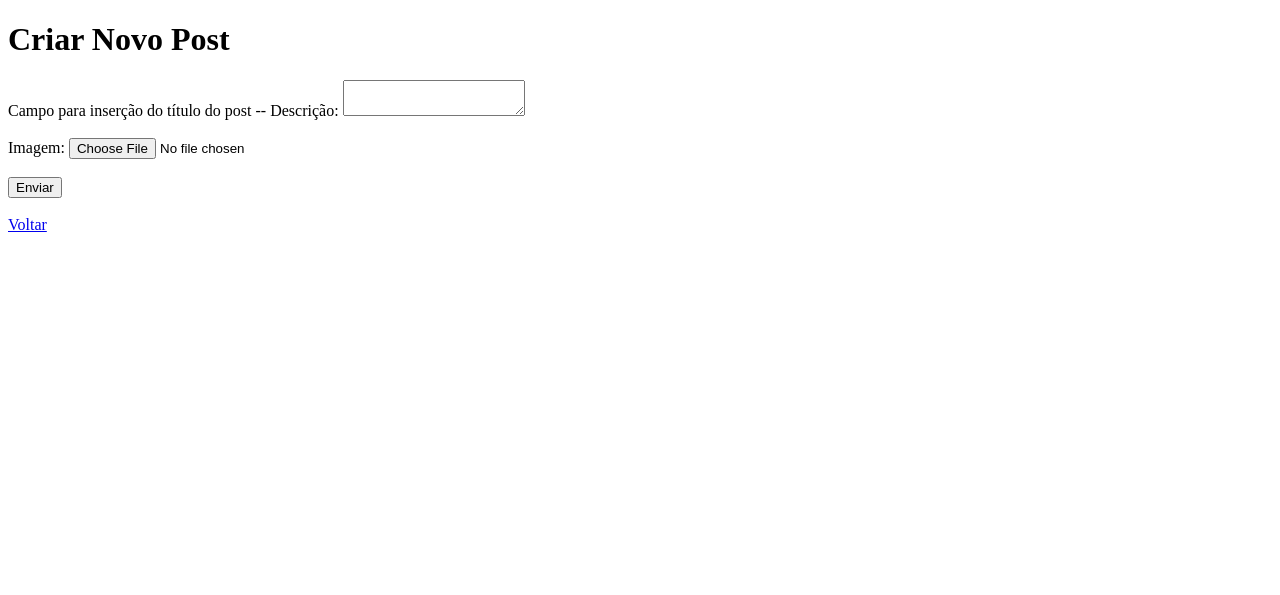
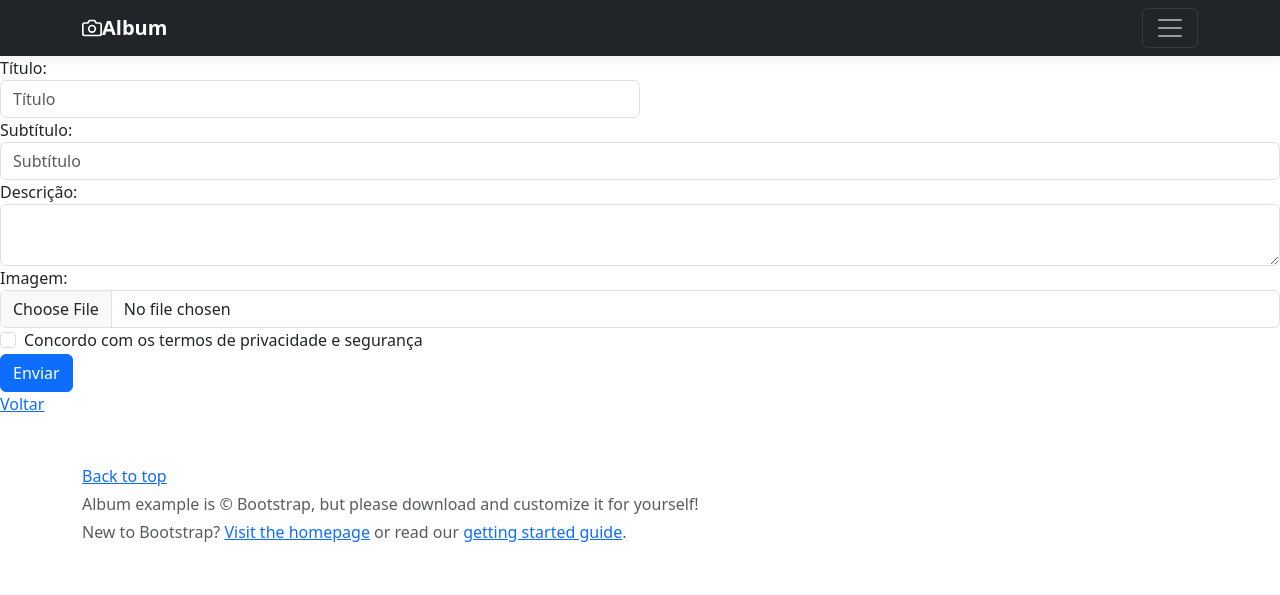
Before and after one commit to GiulianaFnch/FlaskBlog, a Flask app: page /new_post in a window 1280 px wide. Shown: the top 595 px of the page. Run offline with Flask 2, Linux system fonts and the light colour scheme; some libraries are stand-ins or nearby versions.

Commit message:
upload do codigo teste para new_post

```diff
--- a/templates/new_post.html
+++ b/templates/new_post.html
@@ -1,41 +1,129 @@
-<!DOCTYPE html>
+<!doctype html>
 <html lang="en">
+
 <head>
-    <!-- Metadados da página -->
-    <meta charset="UTF-8">
-    <title>Novo Post</title>
+  <meta charset="utf-8">
+  <meta name="viewport" content="width=device-width, initial-scale=1, shrink-to-fit=no">
+  <meta name="description" content="">
+  <meta name="author" content="">
+  <link rel="icon" href="/docs/4.0/assets/img/favicons/favicon.ico">
+
+  <title>Album example for Bootstrap</title>
+
+  <link rel="canonical" href="https://getbootstrap.com/docs/4.0/examples/album/">
+
+  <!-- Bootstrap core CSS -->
+  <link href="https://cdn.jsdelivr.net/npm/bootstrap@5.3.3/dist/css/bootstrap.min.css" rel="stylesheet"
+    integrity="sha384-QWTKZyjpPEjISv5WaRU9OFeRpok6YctnYmDr5pNlyT2bRjXh0JMhjY6hW+ALEwIH" crossorigin="anonymous">
+
+  <!-- Custom styles for this template -->
+  <link href="album.css" rel="stylesheet">
 </head>
+
 <body>
-    <!-- Título principal da página -->
-    <h1>Criar Novo Post</h1>
+
+  <header>
+    <div class="collapse bg-dark" id="navbarHeader">
+      <div class="container">
+        <div class="row">
+          <div class="col-sm-8 col-md-7 py-4">
+            <h4 class="text-white">About</h4>
+            <p class="text-muted">Add some information about the album below, the author, or any other background
+              context. Make it a few sentences long so folks can pick up some informative tidbits. Then, link them off
+              to some social networking sites or contact information.</p>
+          </div>
+          <div class="col-sm-4 offset-md-1 py-4">
+            <h4 class="text-white">Contact</h4>
+            <ul class="list-unstyled">
+              <li><a href="#" class="text-white">Follow on Twitter</a></li>
+              <li><a href="#" class="text-white">Like on Facebook</a></li>
+              <li><a href="#" class="text-white">Email me</a></li>
+            </ul>
+          </div>
+        </div>
+      </div>
+    </div>
+    <div class="navbar navbar-dark bg-dark box-shadow">
+      <div class="container d-flex justify-content-between">
+        <a href="#" class="navbar-brand d-flex align-items-center">
+          <svg xmlns="http://www.w3.org/2000/svg" width="20" height="20" viewBox="0 0 24 24" fill="none"
+            stroke="currentColor" stroke-width="2" stroke-linecap="round" stroke-linejoin="round" class="mr-2">
+            <path d="M23 19a2 2 0 0 1-2 2H3a2 2 0 0 1-2-2V8a2 2 0 0 1 2-2h4l2-3h6l2 3h4a2 2 0 0 1 2 2z"></path>
+            <circle cx="12" cy="13" r="4"></circle>
+          </svg>
+          <strong>Album</strong>
+        </a>
+        <button class="navbar-toggler" type="button" data-toggle="collapse" data-target="#navbarHeader"
+          aria-controls="navbarHeader" aria-expanded="false" aria-label="Toggle navigation">
+          <span class="navbar-toggler-icon"></span>
+        </button>
+      </div>
+    </div>
+  </header>
+
+  <main role="main">
 
     <!-- Formulário para criação de um novo post -->
     <form action="{{ url_for('new_post') }}" method="post" enctype="multipart/form-data">
-Campo para inserção do título do post --        <!-- >
+
+
+
+      <div class="form-group col-md-6">
         <label for="title">Título:</label>
-        <input type="text" name="title" id="title" required>
-        <br><br>
+        <input type="text" class="form-control" id="title" name="title" placeholder="Título" required>
+      </div>
+      <div class="form-group">
+        <label for="subtitulo">Subtítulo:</label>
+        <input type="text" class="form-control" id="subtitulo" name="subtitulo" placeholder="Subtítulo">
+      </div>
+      <div class="form-group">
+        <label for="description">Descrição:</label>
+        <textarea name="description" class="form-control" id="description" required></textarea>
+      </div>
+        <div class="form-group">
+          <label for="inputZip">Imagem:</label>
+          <input type="file"  class="form-control" name="file" id="file">
+        </div>
+      </div>
+      <div class="form-group">
+        <div class="form-check">
+          <input class="form-check-input" type="checkbox" id="gridCheck">
+          <label class="form-check-label" for="gridCheck">
+            Concordo com os termos de privacidade e segurança
+          </label>
+        </div>
+      </div>
+      <button type="submit" class="btn btn-primary">Enviar</button>
+    </form>
+    <a href="{{ url_for('index') }}">Voltar</a>
+  </main>
 
-        <label for="subtitulo">Subtítulo</label>
-        <input type="text" name="subtitulo" id="subtitulo">
-        <br><br>
+  <footer class="text-muted">
+    <div class="container">
+      <p class="float-right">
+        <a href="#">Back to top</a>
+      </p>
+      <p>Album example is &copy; Bootstrap, but please download and customize it for yourself!</p>
+      <p>New to Bootstrap? <a href="../../">Visit the homepage</a> or read our <a href="../../getting-started/">getting
+          started guide</a>.</p>
+    </div>
+  </footer>
 
-        <!-- Campo para inserção da descrição do post -->
-        <label for="description">Descrição:</label>
-        <textarea name="description" id="description" required></textarea>
-        <br><br>
+  <!-- Bootstrap core JavaScript
+    ================================================== -->
+  <!-- Placed at the end of the document so the pages load faster -->
+  <script src="https://code.jquery.com/jquery-3.2.1.slim.min.js"
+    integrity="sha384-KJ3o2DKtIkvYIK3UENzmM7KCkRr/rE9/Qpg6aAZGJwFDMVNA/GpGFF93hXpG5KkN"
+    crossorigin="anonymous"></script>
+  <script src="https://cdn.jsdelivr.net/npm/bootstrap@5.3.3/dist/js/bootstrap.bundle.min.js"
+    integrity="sha384-YvpcrYf0tY3lHB60NNkmXc5s9fDVZLESaAA55NDzOxhy9GkcIdslK1eN7N6jIeHz"
+    crossorigin="anonymous"></script>
+  <!--
+    <script>window.jQuery || document.write('<script src="../../assets/js/vendor/jquery-slim.min.js"><\/script>')</script>
+    <script src="../../assets/js/vendor/popper.min.js"></script>
+    <script src="../../dist/js/bootstrap.min.js"></script>
+    <script src="../../assets/js/vendor/holder.min.js"></script>
+    -->
+</body>
 
-        <!-- Campo para upload de uma imagem para o post -->
-        <label for="file">Imagem:</label>
-        <input type="file" name="file" id="file">
-        <br><br>
-
-        <!-- Botão para submeter o formulário -->
-        <button type="submit">Enviar</button>
-    </form>
-    <br>
-
-    <!-- Link para voltar à página inicial -->
-    <a href="{{ url_for('index') }}">Voltar</a>
-</body>
 </html>
```
